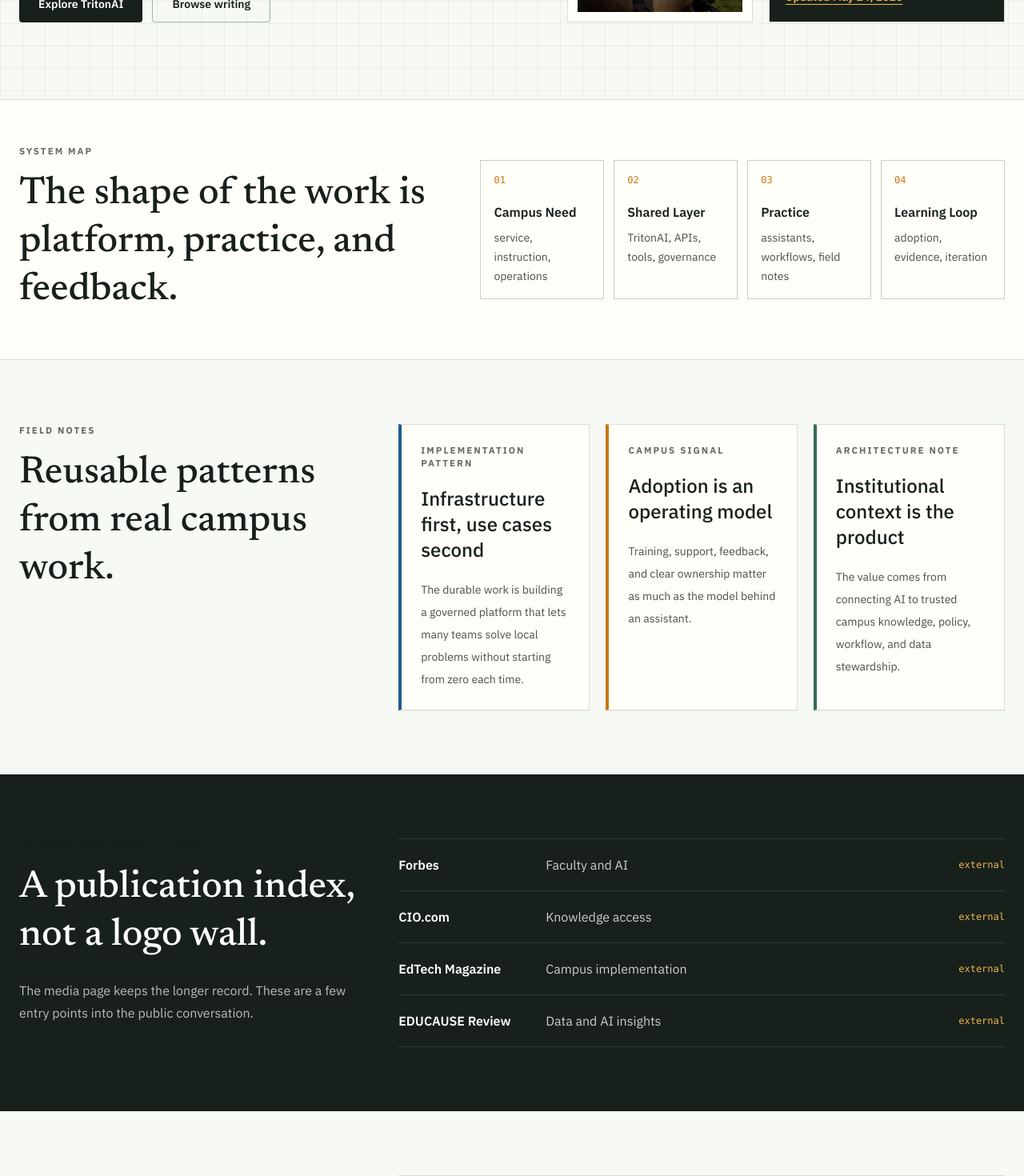
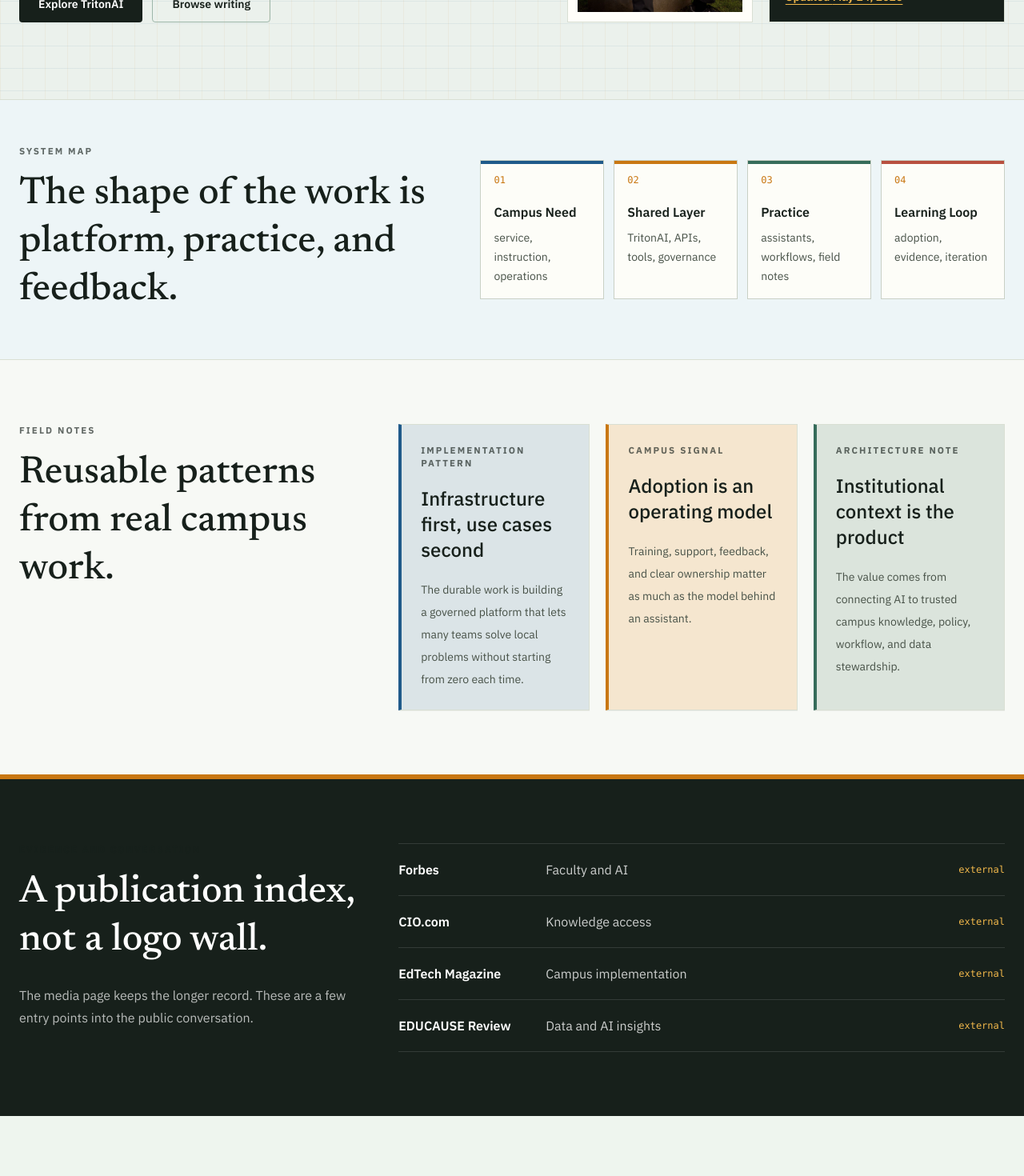
Before and after one commit to bpollak/brettpollak-website, a Next.js app: page / in a window 1280 px wide. Shown: the part 920-2390 px from the top of the page at 80% size. Built offline with nearby package versions, Linux system fonts and the light colour scheme.

Commit message:
Add subtle color accents

```diff
--- a/app/globals.css
+++ b/app/globals.css
@@ -11,6 +11,10 @@
   --signal-gold: #c97712;
   --signal-green: #366c5a;
   --signal-coral: #b8503f;
+  --wash-blue: #edf5f7;
+  --wash-gold: #fff5e7;
+  --wash-green: #eef5ee;
+  --wash-coral: #fff0ed;
 }
 
 @theme inline {
@@ -194,29 +198,33 @@ html {
 }
 
 .paper-grid {
+  background-color: color-mix(in srgb, var(--paper) 94%, var(--signal-green) 6%);
   background-image:
-    linear-gradient(rgba(23, 32, 27, 0.055) 1px, transparent 1px),
-    linear-gradient(90deg, rgba(23, 32, 27, 0.055) 1px, transparent 1px);
+    linear-gradient(rgba(31, 90, 138, 0.07) 1px, transparent 1px),
+    linear-gradient(90deg, rgba(201, 119, 18, 0.06) 1px, transparent 1px);
   background-size: 28px 28px;
 }
 
 .field-note {
   border: 1px solid var(--line);
   border-left: 4px solid var(--signal-blue);
-  background: color-mix(in srgb, var(--paper-strong) 92%, white);
+  background: color-mix(in srgb, var(--paper-strong) 84%, var(--signal-blue) 16%);
   box-shadow: 0 1px 0 rgba(23, 32, 27, 0.06);
 }
 
 .field-note[data-tone="gold"] {
   border-left-color: var(--signal-gold);
+  background: color-mix(in srgb, var(--paper-strong) 82%, var(--signal-gold) 18%);
 }
 
 .field-note[data-tone="green"] {
   border-left-color: var(--signal-green);
+  background: color-mix(in srgb, var(--paper-strong) 82%, var(--signal-green) 18%);
 }
 
 .field-note[data-tone="coral"] {
   border-left-color: var(--signal-coral);
+  background: color-mix(in srgb, var(--paper-strong) 82%, var(--signal-coral) 18%);
 }
 
 .index-row {
@@ -230,9 +238,63 @@ html {
 }
 
 .system-node {
+  position: relative;
+  overflow: hidden;
   border: 1px solid color-mix(in srgb, var(--line), var(--ink) 8%);
   background: rgba(255, 254, 249, 0.9);
   box-shadow: inset 0 0 0 1px rgba(255,255,255,0.45);
+}
+
+.system-node::before {
+  content: "";
+  position: absolute;
+  inset: 0 0 auto 0;
+  height: 4px;
+  background: var(--signal-blue);
+}
+
+.system-node:nth-child(4n + 2)::before {
+  background: var(--signal-gold);
+}
+
+.system-node:nth-child(4n + 3)::before {
+  background: var(--signal-green);
+}
+
+.system-node:nth-child(4n + 4)::before {
+  background: var(--signal-coral);
+}
+
+.tint-blue {
+  background: var(--wash-blue);
+}
+
+.tint-gold {
+  background: var(--wash-gold);
+}
+
+.tint-green {
+  background: var(--wash-green);
+}
+
+.tint-coral {
+  background: var(--wash-coral);
+}
+
+.accent-strip {
+  border-top: 6px solid var(--signal-blue);
+}
+
+.accent-strip[data-tone="gold"] {
+  border-top-color: var(--signal-gold);
+}
+
+.accent-strip[data-tone="green"] {
+  border-top-color: var(--signal-green);
+}
+
+.accent-strip[data-tone="coral"] {
+  border-top-color: var(--signal-coral);
 }
 
 .rule-label {
--- a/app/media/MediaContent.tsx
+++ b/app/media/MediaContent.tsx
@@ -12,6 +12,14 @@ const categoryLabels: Record<CategoryFilter, string> = {
   whitepaper: 'Whitepapers',
   speaking: 'Speaking',
   award: 'Awards',
+};
+
+const categoryStyles: Record<MediaItem['category'], string> = {
+  article: 'border-[#9db8c8] bg-[#edf5f7] text-[#1f5a8a]',
+  interview: 'border-[#dfbf8b] bg-[#fff5e7] text-[#9b5a06]',
+  whitepaper: 'border-[#a9c2ae] bg-[#eef5ee] text-[#366c5a]',
+  speaking: 'border-[#e6ad9f] bg-[#fff0ed] text-[#b8503f]',
+  award: 'border-[#b7add4] bg-[#f2eff9] text-[#5b4a86]',
 };
 
 function formatDate(dateString: string) {
@@ -119,7 +127,7 @@ export default function MediaContent() {
                     className="index-row grid gap-3 py-5 md:grid-cols-[8.5rem_8rem_1fr_10rem_auto] md:items-start"
                   >
                     <span className="font-mono text-xs uppercase text-[#7a8479]">{formatDate(item.date)}</span>
-                    <span className="w-fit rounded-sm border border-[#d9dfd3] px-2 py-1 text-xs font-semibold uppercase text-[#485248]">
+                    <span className={`w-fit rounded-sm border px-2 py-1 text-xs font-semibold uppercase ${categoryStyles[item.category]}`}>
                       {item.category}
                     </span>
                     <span className="text-lg font-medium leading-7 text-[#17201b]">{item.title}</span>
--- a/app/media/page.tsx
+++ b/app/media/page.tsx
@@ -106,7 +106,7 @@ export default function Media() {
         dangerouslySetInnerHTML={{ __html: JSON.stringify(breadcrumbSchema) }}
       />
       <div className="max-w-7xl mx-auto px-6 py-16">
-        <div className="mb-12 grid gap-8 lg:grid-cols-[0.72fr_1.28fr] lg:items-end">
+        <div className="mb-12 grid gap-8 border-y border-[#d9dfd3] bg-[#fff5e7] p-6 lg:grid-cols-[0.72fr_1.28fr] lg:items-end">
           <div>
             <p className="rule-label mb-5">Media and appearances</p>
             <h1 className="text-5xl sm:text-6xl md:text-7xl leading-none font-medium text-[#17201b]">Publication Index</h1>
--- a/app/page.tsx
+++ b/app/page.tsx
@@ -272,7 +272,7 @@ export default function Home() {
         </div>
       </section>
 
-      <section className="border-b border-[#d9dfd3] bg-[#fffef9]">
+      <section className="border-b border-[#d9dfd3] tint-blue">
         <div className="max-w-7xl mx-auto px-6 py-14">
           <div className="grid lg:grid-cols-[0.9fr_1.1fr] gap-10 items-center">
             <div>
@@ -314,7 +314,7 @@ export default function Home() {
         </div>
       </section>
 
-      <section className="bg-[#17201b] text-white">
+      <section className="bg-[#17201b] text-white accent-strip" data-tone="gold">
         <div className="max-w-7xl mx-auto px-6 py-20">
           <div className="grid lg:grid-cols-[0.72fr_1.28fr] gap-12">
             <div>
@@ -345,7 +345,8 @@ export default function Home() {
         </div>
       </section>
 
-      <section className="max-w-7xl mx-auto px-6 py-20">
+      <section className="tint-green">
+        <div className="max-w-7xl mx-auto px-6 py-20">
           <div className="grid lg:grid-cols-[0.72fr_1.28fr] gap-12">
             <div>
               <p className="rule-label mb-4">Site index</p>
@@ -367,6 +368,7 @@ export default function Home() {
               ))}
             </div>
           </div>
+        </div>
       </section>
     </div>
   );
--- a/app/products/page.tsx
+++ b/app/products/page.tsx
@@ -140,11 +140,20 @@ const products = [
   },
 ];
 
+const frameColors = [
+  "bg-[#1f5a8a]",
+  "bg-[#366c5a]",
+  "bg-[#b8503f]",
+  "bg-[#c97712]",
+  "bg-[#17201b]",
+  "bg-[#5b4a86]",
+];
+
 export default function Products() {
   return (
     <div className="min-h-screen bg-[#f7f9f5] text-[#17201b]" id="main-content">
       <div className="max-w-7xl mx-auto px-6 py-16 md:py-20">
-        <div className="mb-12 grid gap-8 lg:grid-cols-[0.72fr_1.28fr] lg:items-end animate-fade-in">
+        <div className="mb-12 grid gap-8 border-y border-[#d9dfd3] bg-[#edf5f7] p-6 lg:grid-cols-[0.72fr_1.28fr] lg:items-end animate-fade-in">
           <div>
             <p className="rule-label mb-5">Product laboratory</p>
             <h1 className="text-6xl md:text-7xl leading-none font-medium text-[#17201b]">Built Work</h1>
@@ -165,7 +174,7 @@ export default function Products() {
             >
               <article className="grid gap-8 lg:grid-cols-[0.24fr_0.42fr_0.72fr] lg:items-center">
                 <div className="font-mono text-sm text-[#6b746b]">0{index + 1}</div>
-                <div className="border border-[#d9dfd3] bg-[#17201b] p-4">
+                <div className={`border border-[#d9dfd3] p-4 ${frameColors[index % frameColors.length]}`}>
                   <Image
                     src={product.image}
                     alt={product.imageAlt}
--- a/app/tritongpt/TritonGPTContent.tsx
+++ b/app/tritongpt/TritonGPTContent.tsx
@@ -295,14 +295,14 @@ export default function TritonGPTContent() {
           </div>
           <div className="grid border-y border-[#d9dfd3] md:grid-cols-4">
             {[
-              ['91%', 91, '%', 'Faster Contract Review', '120 minutes to 11 minutes on average'],
-              ['83%', 83, '%', 'Faster Job Description Drafting', '30 minutes to 5 minutes on average'],
-              ['$500K', 500, 'K', 'Projected Annual Savings', 'From replacing third-party public support tooling'],
-              ['81%', 81, '%', 'Student Learning Impact', 'Reported the tutor helped them understand concepts'],
-            ].map(([fallback, end, suffix, label, detail], index) => (
+              ['91%', 91, '%', 'Faster Contract Review', '120 minutes to 11 minutes on average', 'text-[#1f5a8a]'],
+              ['83%', 83, '%', 'Faster Job Description Drafting', '30 minutes to 5 minutes on average', 'text-[#b8503f]'],
+              ['$500K', 500, 'K', 'Projected Annual Savings', 'From replacing third-party public support tooling', 'text-[#c97712]'],
+              ['81%', 81, '%', 'Student Learning Impact', 'Reported the tutor helped them understand concepts', 'text-[#366c5a]'],
+            ].map(([fallback, end, suffix, label, detail, colorClass], index) => (
               <div key={label} className="border-b border-[#d9dfd3] p-7 md:border-b-0 md:border-r md:last:border-r-0">
                 <p className="font-mono text-xs text-[#c97712]">0{index + 1}</p>
-                <div className="mt-5 text-5xl font-semibold leading-none text-[#17201b]">
+                <div className={`mt-5 text-5xl font-semibold leading-none ${colorClass}`}>
                   {fallback === '$500K' ? '$' : ''}
                   <AnimatedNumber end={Number(end)} suffix={suffix === 'K' ? 'K' : String(suffix)} isVisible={metricsVisible} />
                 </div>
```
Lines whose indentation alone changed are shown as unchanged.
